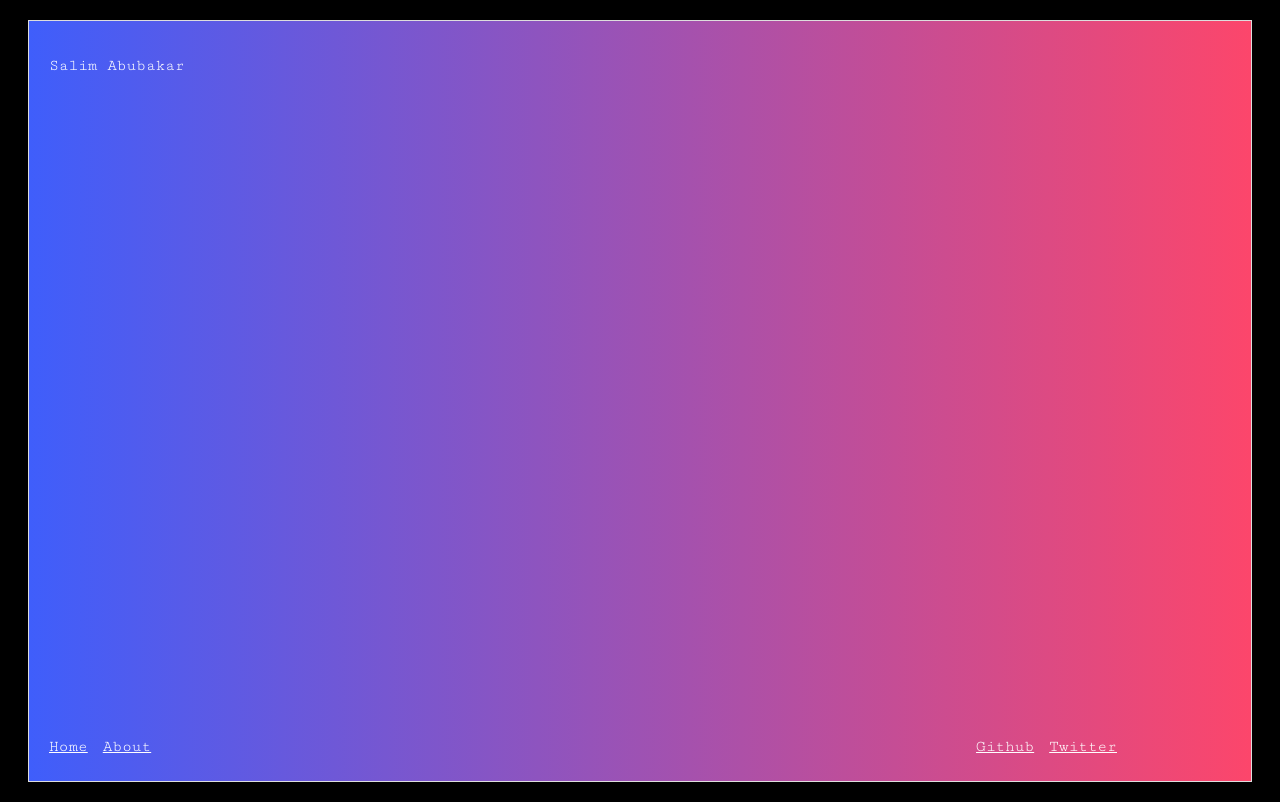
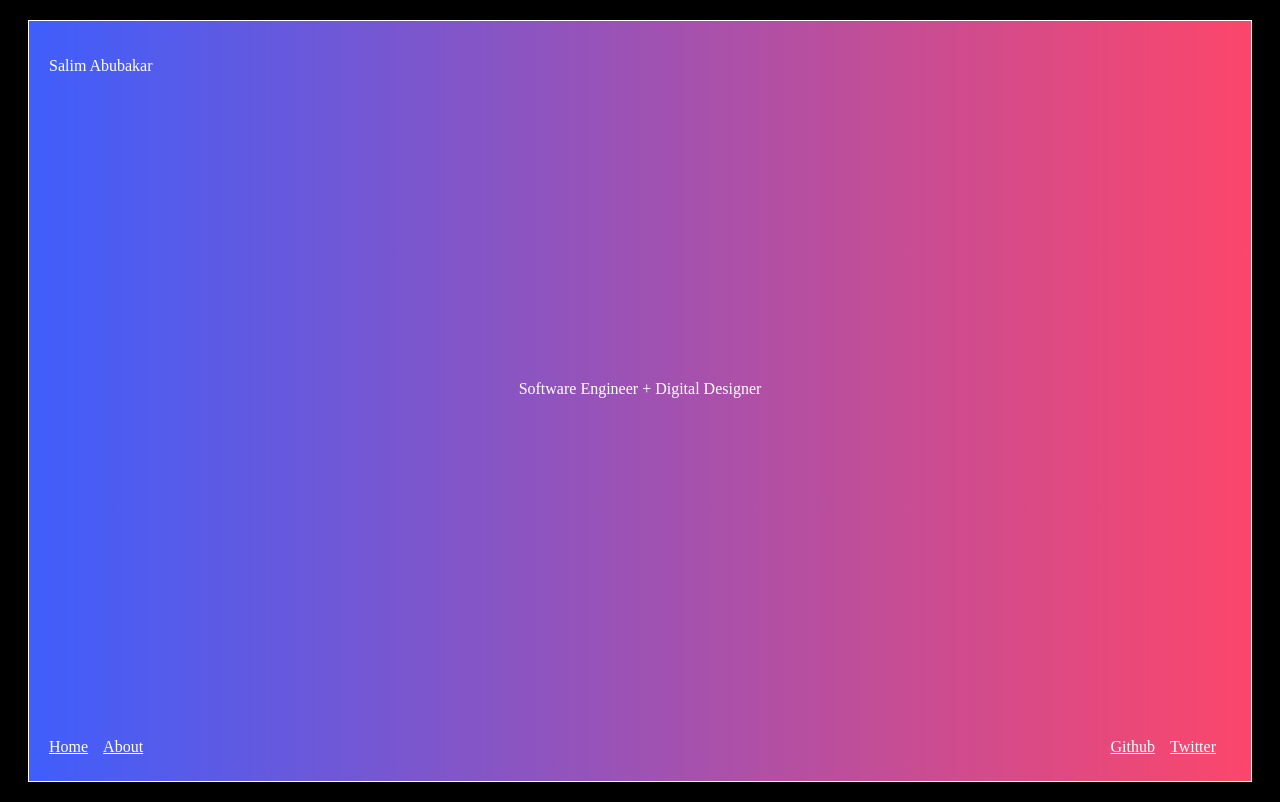
Before and after one commit to thecodesalim/thecodesalim.tech, a Next.js app: page / in a window 1280 px wide. Built offline with nearby package versions, Linux system fonts and the light colour scheme.

Commit message:
tweaked css

```diff
--- /dev/null
+++ b/components/Box.js
@@ -0,0 +1,16 @@
+export default function Box() {
+  return (
+    <>
+      <div className="box"></div>
+      <style jsx>
+        {`
+          .box {
+            height: 30vh;
+            width: 30vw;
+            background: yellow;
+          }
+        `}
+      </style>
+    </>
+  );
+}
--- a/components/Header.js
+++ b/components/Header.js
@@ -1,16 +1,13 @@
-import Link from 'next/link'
+import Link from "next/link";
 
 const linkStyle = {
   marginRight: 15,
-}
+};
 
 const mainHeader = {
   gridRow: 4,
   gridColumn: 1,
-}
-
-
-
+};
 
 export default function Header() {
   return (
@@ -21,6 +18,7 @@ export default function Header() {
       <Link href="/about">
         <a style={linkStyle}>About</a>
       </Link>
+
       <style jsx>
         {`
           a {
@@ -30,11 +28,10 @@ export default function Header() {
           }
 
           a:hover {
-          transform: translate(3px, -5px);
+            transform: translate(-3px, -5px);
           }
-
         `}
       </style>
     </div>
-  )
+  );
 }
--- /dev/null
+++ b/components/Meta.js
@@ -0,0 +1,22 @@
+import Head from "next/head";
+
+export default function Meta(props) {
+  return (
+    <>
+      <Head>
+        <meta name="viewport" content="width=device-width, initial-scale=1" />
+        <meta charSet="utf-8" />
+        <link rel="icon" href="/icon.svg" />
+        <title>the code salim</title>
+      </Head>
+
+      <style jsx global>
+        {`
+          html {
+            background: white;
+          }
+        `}
+      </style>
+    </>
+  );
+}
--- a/components/MyLayout.js
+++ b/components/MyLayout.js
@@ -1,32 +1,41 @@
-import Header from './Header'
+import Header from "./Header";
+import Meta from "./Meta";
 
 const layoutStyle = {
-  fontFamily: 'Cutive Mono, monospace',
-  background: 'rgb(63,94,251)',
-  background: 'linear-gradient(90deg, rgba(63,94,251,1) 0%, rgba(252,70,107,1) 100%)',
+  fontFamily: "Futura",
+  background: "rgb(63,94,251)",
+  background:
+    "linear-gradient(90deg, rgba(63,94,251,1) 0%, rgba(252,70,107,1) 100%)",
   margin: 20,
   padding: 20,
-  border: '1px solid #DDD',
-  display: 'grid',
-  height: '90vh',
+  border: "1px solid white",
+  display: "grid",
+  height: "90vh",
+  width: "90wh",
   gridTemplateRows: "1fr 1fr 1fr 0.1fr",
-  gridTemplateColumns: "1fr 1fr 1fr 1fr 1fr 0.1fr",
-  color: 'white'
-}
+  gridTemplateColumns: "1fr 1fr 3fr 1fr 1fr",
+  color: "white",
+};
 
 export default function Layout(props) {
   return (
+    <section>
+      <Meta />
       <div style={layoutStyle}>
         <Header />
         {props.children}
         <style jsx>
           {`
-          @import url('https://fonts.googleapis.com/css2?family=Cutive+Mono&display=swap');
+            @import url("https://fonts.googleapis.com/css2?family=Cutive+Mono&display=swap");
+            :root {
+              background: black;
+            }
             body {
               background: black;
             }
           `}
         </style>
       </div>
-  )
+    </section>
+  );
 }
--- a/pages/index.js
+++ b/pages/index.js
@@ -1,28 +1,39 @@
-import Link from 'next/link'
-import Layout from '../components/MyLayout.js'
+import Link from "next/link";
+import Layout from "../components/MyLayout.js";
+import Box from "../components/Box";
 
 const linkStyle = {
   marginRight: 15,
-}
+};
 
 export default function About() {
   return (
     <Layout>
-      <p>Salim Abubakar</p>
-      <div className='links'>
-        <a style={linkStyle} href='/'>Github</a>
-        <a style={linkStyle} href='/'>Twitter</a>
+      <p className="name">Salim Abubakar</p>
+      <p className="me">Software Engineer + Digital Designer</p>
+      <div className="links">
+        <a style={linkStyle} href="https://github.com/thecodesalim">
+          Github
+        </a>
+        <a style={linkStyle} href="https://twitter.com/TheCodeSalim">
+          Twitter
+        </a>
       </div>
       <style jsx>
-    {
-        `
-        p {
+        {`
+          .name {
             grid-row: 1;
             grid-column: 1;
           }
+
+          .me {
+            justify-self: center;
+            align-self: center;
+            grid-row: 2;
+            grid-column: 3;
+          }
+
           a {
-          gr
-          marginRight: 15px;
             color: white;
             display: inline-block;
             transition: transform 0.3s ease-out;
@@ -33,11 +44,11 @@ export default function About() {
           }
 
           .links {
-          grid-area: 4/5
+            justify-self: end;
+            grid-area: 4/5;
           }
-        `
-    }
+        `}
       </style>
     </Layout>
-  )
+  );
 }
```
Also changed, not shown: public/icon.svg (added), 1 other file (tests, documents, lock files or other folders). Lines whose indentation alone changed are shown as unchanged.
